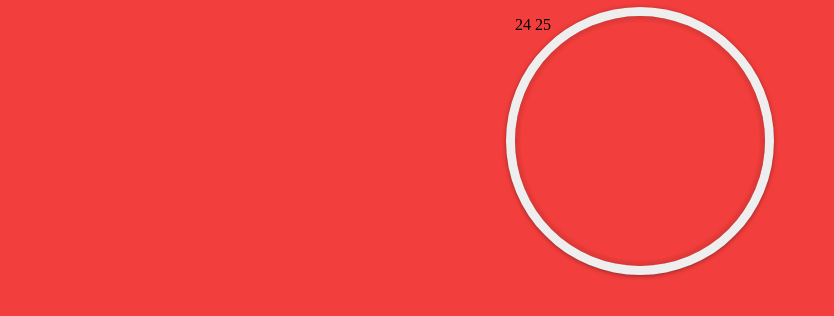
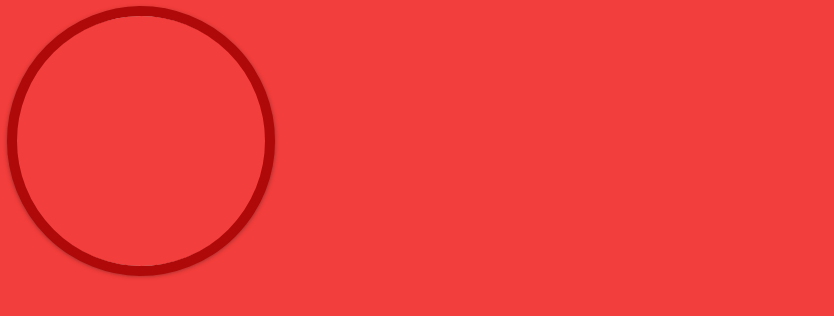
Before and after one commit to bncunha/tomate-clock, an Angular app: page / in a window 1280 px wide. Shown: the top 316 px of the page, without its empty margins (0-834 px from the left). Built offline with nearby package versions, Linux system fonts and the light colour scheme.

Commit message:
progress timer bar

```diff
--- a/src/app/components/timer/timer.component.html
+++ b/src/app/components/timer/timer.component.html
@@ -1,8 +1,7 @@
-<div class="circle">
-  <div class="line" id="line1"></div>
-  <div class="line" id="line2"></div>
-  <div class="line" id="line3"></div>
-  <div class="line" id="line4"></div>
-  24
-  25
+<div class="wrapper">
+  <div class="circle bg-timer"></div>
+  <div class="timer-counter" [class.showLeft]="showLeftSide" >
+    <div class="circle --left" [style.transform]="getRotationString('LEFT')"></div>
+    <div class="circle --right" [style.transform]="getRotationString('RIGHT')"></div>
+  </div>
 </div>
--- a/src/app/components/timer/timer.component.scss
+++ b/src/app/components/timer/timer.component.scss
@@ -1,52 +1,36 @@
-$bg-color: #eeeeee;
 
-.timer-wrapper {
-    position: relative;
+.timer-counter {
+  position: absolute;
+  clip: rect(0px, 500px, 500px, 133px);
+
+  &.showLeft {
+    clip: inherit;
+  }
 }
 
 .circle {
   position: relative;
-    border: 8px solid #af0909;
+  border: 10px solid #af0909;
   background: transparent;
-    box-shadow: 0px 1px 4px 1px #962a2a;
   border-radius: 50%;
   width: 250px;
   height: 250px;
   margin: auto;
+  position: absolute;
+
+  &.--left {
+    clip: rect(0px, 133px, 500px, 0px);
+    top: -2px;
+    left: -1px;
+  }
+  &.--right {
+    top: -2px;
+    left: -3px;
+    clip: rect(0px, 500px, 500px, 133px);
   }
 
-.line {
-    width: 100%;
-    height: 100%;
-    border: solid 10px;
-    border-color: #000 transparent transparent;
-    border-radius: 58%;
-
-    position: absolute;
-    top: -10px;
-    left: -10px;
+  &.bg-timer {
+    border: 8px solid #eeeeee;
+    box-shadow: 0px 1px 4px 1px #962a2a;
   }
-
-#line1,
-#line2,
-#line3,
-#line4 {
-    border: solid 9px;
-    top: -9px;
-    left: -9px;
-    border-color: $bg-color transparent transparent;
 }
-
-#line1 {
-    transform: rotate(45deg);
-    background: radial-gradient(transparent 67%, black);
-}
-#line2 {
-    transform: rotate(135deg);
-}
-#line3 {
-    transform: rotate(225deg);
-}
-#line4 {
-    transform: rotate(315deg);
-}
--- a/src/app/components/timer/timer.component.ts
+++ b/src/app/components/timer/timer.component.ts
@@ -1,4 +1,5 @@
-import { Component, OnInit } from '@angular/core';
+import { Component, OnInit, ViewChildren, ElementRef, QueryList, Input, Renderer2 } from '@angular/core';
+import { ThrowStmt } from '@angular/compiler';
 
 @Component({
   selector: 'app-timer',
@@ -7,9 +8,34 @@ import { Component, OnInit } from '@angular/core';
 })
 export class TimerComponent implements OnInit {
 
+  showLeftSide = false;
+  private maxLeftRotation = 360;
+  private maxRightRotation = 0;
+
+  private leftRotation = 0;
+  private rightRotation = -180;
+
   constructor() { }
 
   ngOnInit() {
+    this.moveTimer();
+  }
+
+  moveTimer() {
+    setInterval(() => {
+      if (this.leftRotation < this.maxLeftRotation) {
+        this.leftRotation++;
+      }
+      if (this.rightRotation < this.maxRightRotation) {
+        this.rightRotation++;
+      } else {
+        this.showLeftSide = true;
+      }
+    }, 10);
+  }
+
+  getRotationString(side: 'LEFT' | 'RIGHT') {
+    return `rotate(${ side === 'LEFT' ? this.leftRotation : this.rightRotation }deg)`;
   }
 
 }
```
Lines whose indentation alone changed are shown as unchanged.
